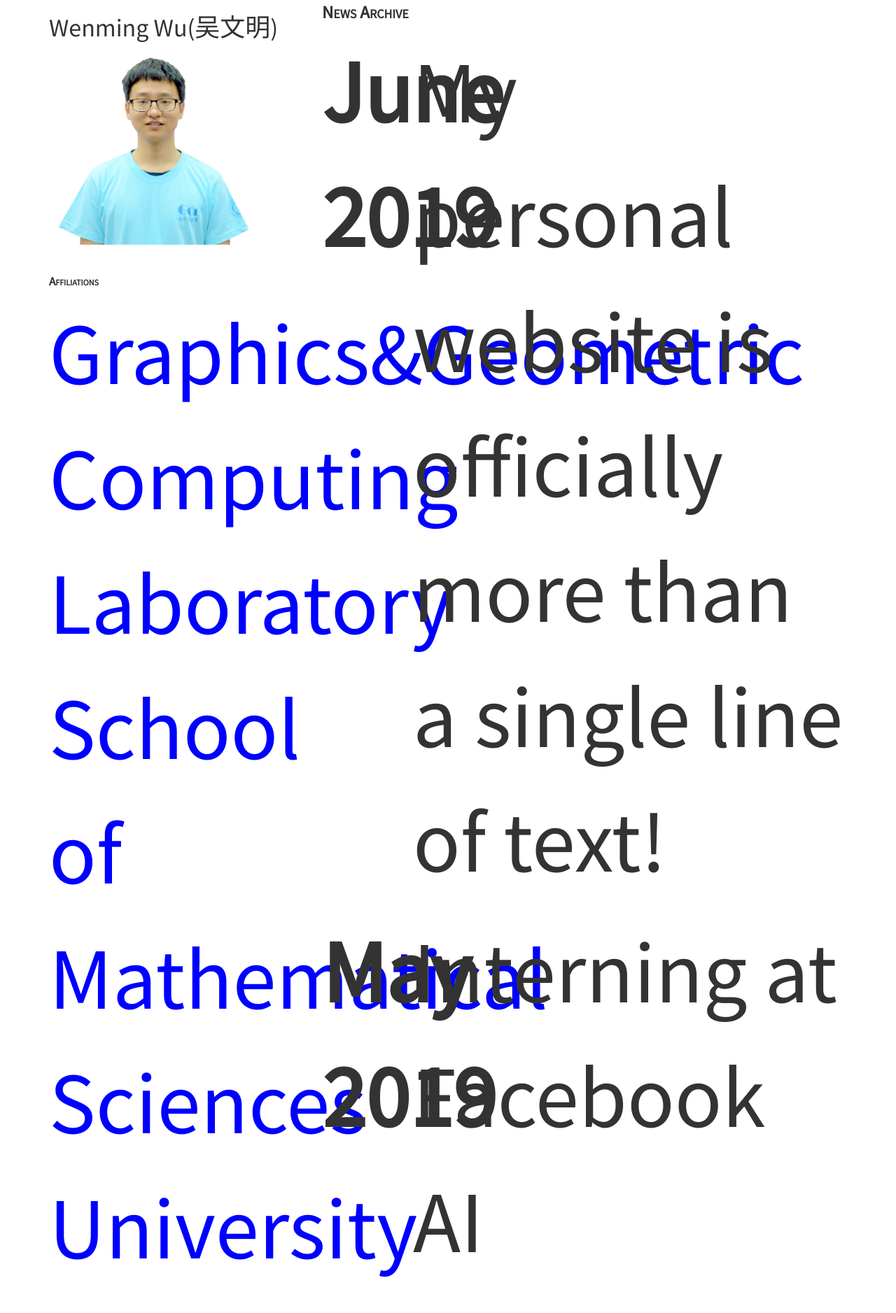
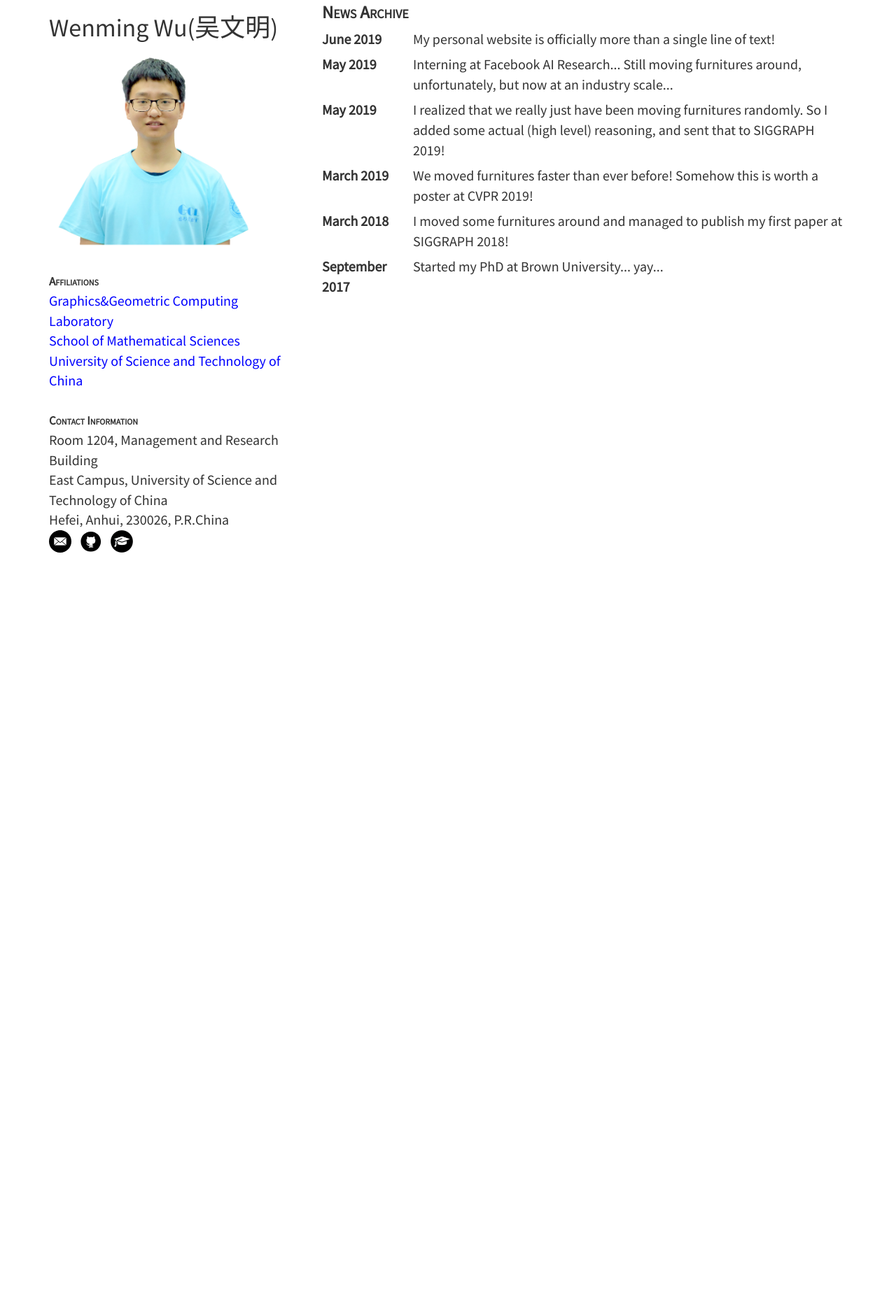
Before and after one commit to wutomwu/wutomwu.github.io, a Jekyll site: the page built from newsarchive.html, in a window 1280 px wide. Shown: the top 1877 px of the page at 70% size. Built offline with Jekyll 4.4.1, drawn with Linux system fonts in a browser that asks for light colours; after the commit the page ends 900 px from its top, so only the background shows below that.

Commit message:
Update style.css

```diff
--- a/css/style.css
+++ b/css/style.css
@@ -1,6 +1,6 @@
 body {
 	font-family: 'Source Sans Pro', sans-serif;
-	font-size: 125px;
+	font-size: 20px;
 }
 
 .post {
```
